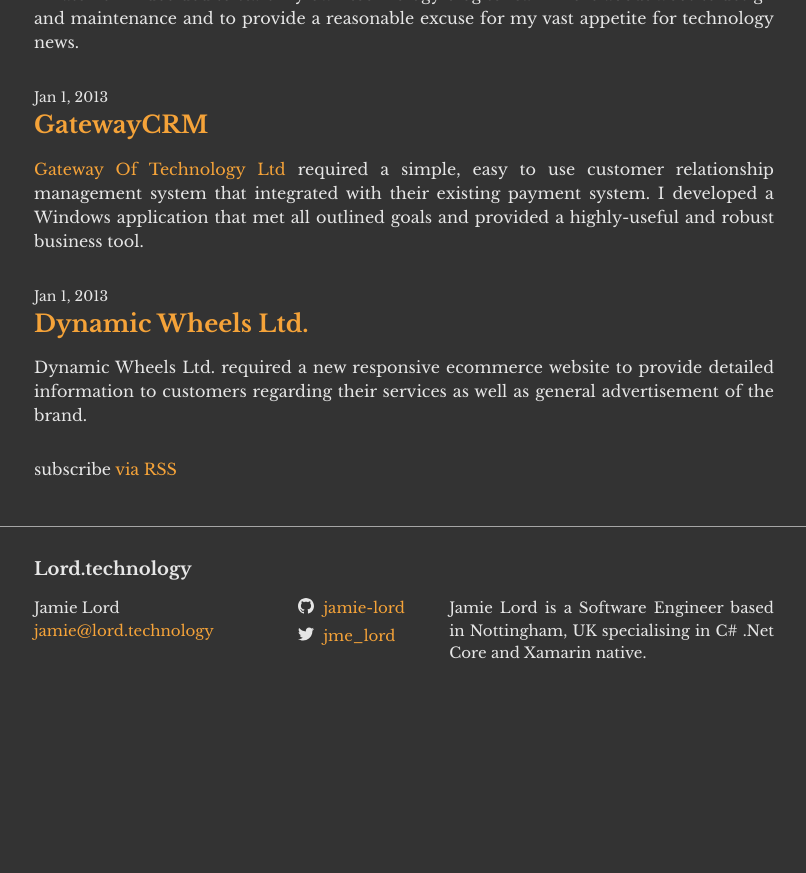
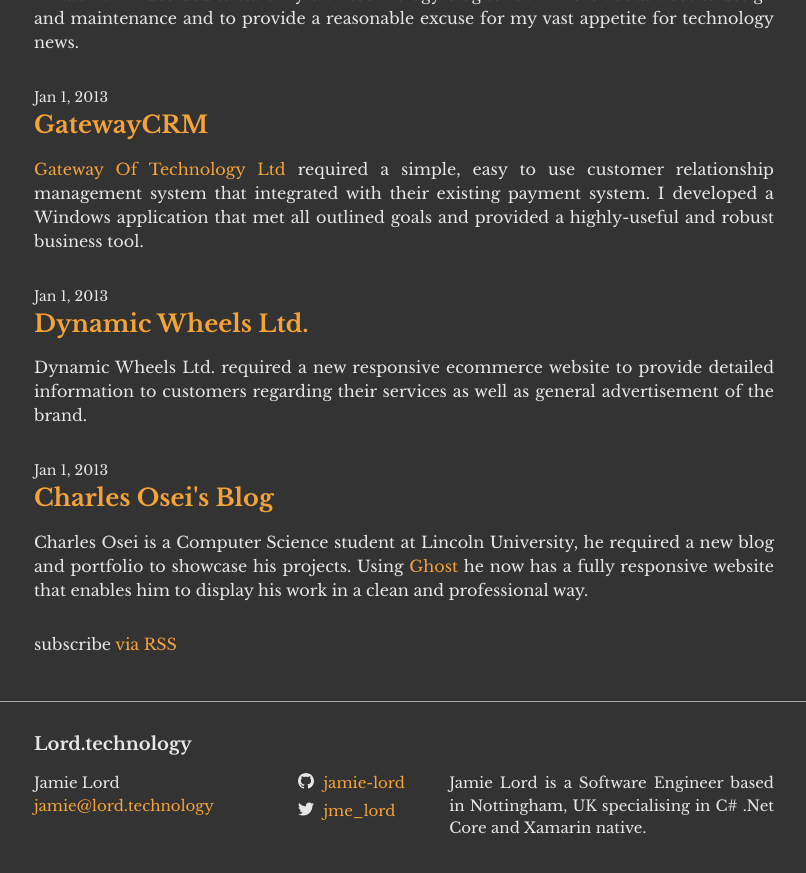
Before and after one commit to jamie-lord/Lord.technology, a Jekyll site: the page built from blog.md, in a window 1280 px wide and 900 px high, scrolled down 1652 px. Shown: the top 873 px of the window, without its empty margins (236-1042 px from the left). Built offline with Jekyll 4.4.1, drawn with Linux system fonts in a browser that asks for light colours; before the commit the page ends 2377 px from its top, so only the background shows below that.

Commit message:
Added old project

```diff
--- /dev/null
+++ b/_posts/2013-01-01-charles-oseis-blog.md
@@ -0,0 +1,13 @@
+---
+layout: post
+title:  "Charles Osei's Blog"
+date:   2013-01-01 00:00:00 +0000
+categories: project
+---
+Charles Osei is a Computer Science student at Lincoln University, he required a new blog and portfolio to showcase his projects. Using [Ghost](https://ghost.org/) he now has a fully responsive website that enables him to display his work in a clean and professional way.
+
+![charlesosei.co.uk homepage]({{ site.baseurl }}/assets/img/charles-osei-homepage.jpg)
+
+The site includes Google+ comments and utilises AJAX to provide a smooth user experience. The site is hosted on my platform, providing fast load times and great reliability, it also uses [Cloudflare](https://www.cloudflare.com/) as a CDN.
+
+![charlesosei.co.uk article]({{ site.baseurl }}/assets/img/charles-osei-article.jpg)
```
Also changed, not shown: projects.md (+2 -2 lines), assets/img/charles-osei-article.jpg (added), assets/img/charles-osei-homepage.jpg (added).
